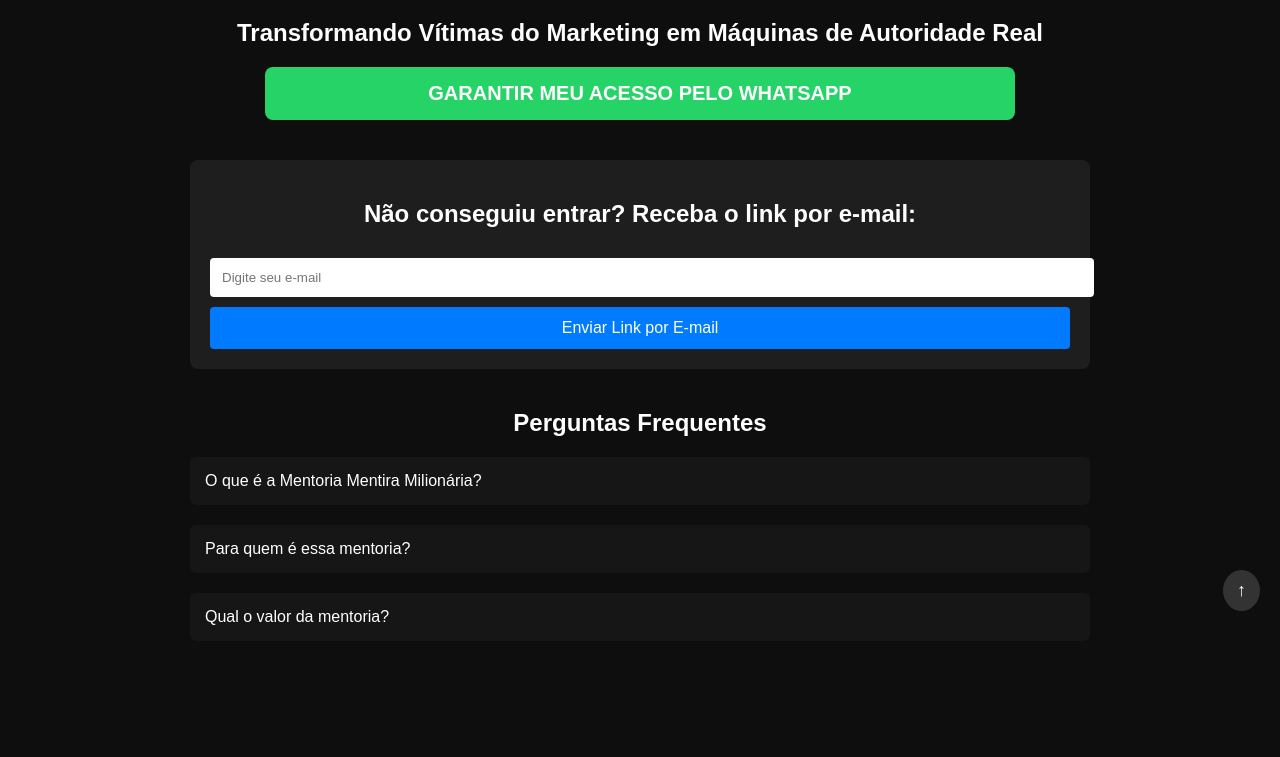
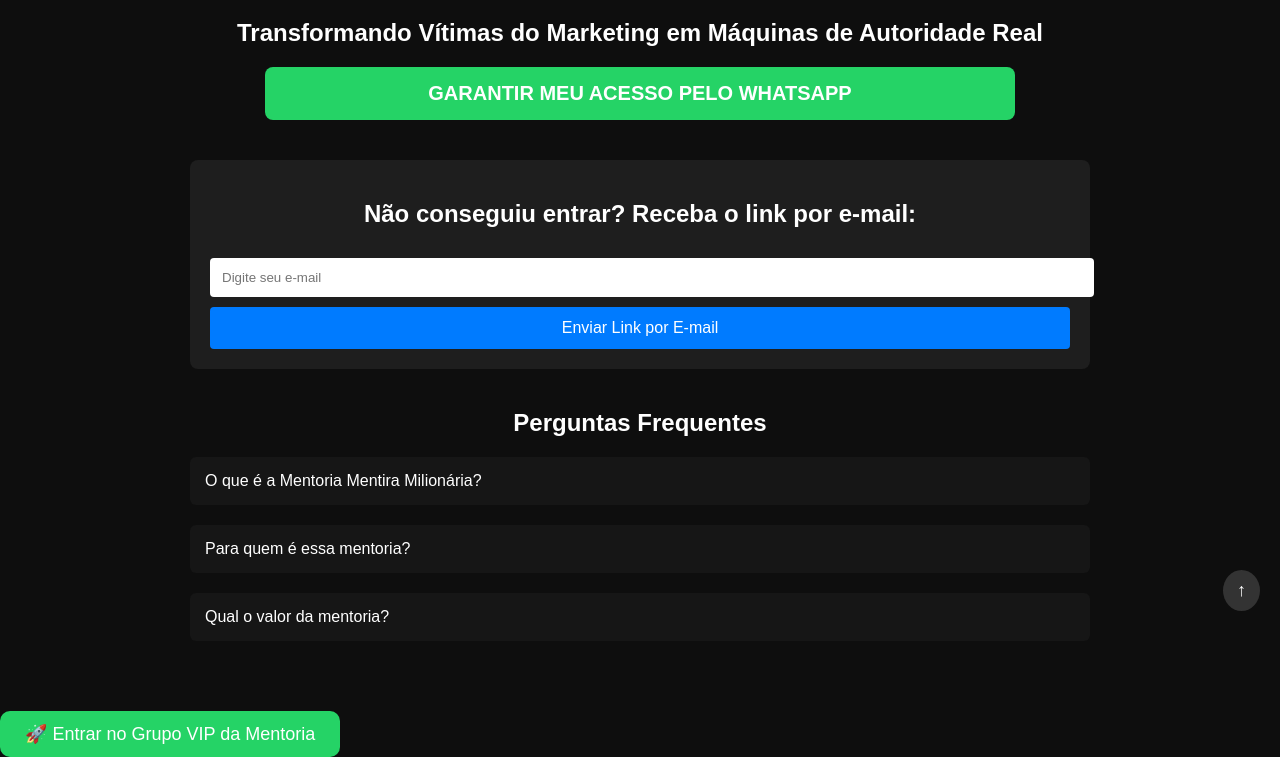
Before and after one commit to mentiramilionaria/Mentira-milion-ria-mentoria-, a plain HTML site: page index.html in a window 1280 px wide. Shown: the part 169-926 px from the top of the page. Before the commit the page ends 860 px from the top, so only its background shows below. Drawn offline with Linux system fonts and the light colour scheme.

Commit message:
Update index.html - Adicionada descrição estendida e mensagem de confirmação
Incluído um botão de WhatsApp no final da landing page com convite direto para o Grupo VIP da Mentoria Mentira Milionária. A mensagem já está pré-preenchida para aumentar conversão.

```diff
--- a/index.html
+++ b/index.html
@@ -206,3 +206,9 @@
   </script>
 </body>
 </html>
+<a href="https://wa.me/5534997968526?text=Ol%C3%A1!%20%F0%9F%91%8B%20Vi%20que%20voc%C3%AA%20tem%20interesse%20na%20Mentoria%20Mentira%20Milion%C3%A1ria%20e%20quero%20te%20dar%20as%20boas-vindas.%0A%0AAl%C3%A9m%20da%20mentoria%20completa%2C%20temos%20um%20grupo%20VIP%20exclusivo%20para%20a%20pr%C3%A9-venda%2C%20onde%20voc%C3%AA%20ter%C3%A1%20acesso%20antecipado%20a%20conte%C3%BAdos%20especiais%2C%20b%C3%B4nus%20exclusivos%20e%20suporte%20direto%20comigo%20e%20minha%20equipe.%0A%0AEntrar%20nesse%20grupo%20VIP%20%C3%A9%20uma%20oportunidade%20%C3%BAnica%20para%20come%C3%A7ar%20a%20construir%20sua%20autoridade%20real%20antes%20de%20todo%20mundo%2C%20com%20acompanhamento%20personalizado.%0A%0AQuer%20garantir%20sua%20vaga%20e%20saber%20como%20funciona%20esse%20acesso%20VIP%3F%20Me%20conte%20qual%20seu%20maior%20desafio%20hoje%20no%20marketing%20digital%2C%20quero%20te%20ajudar%20a%20superar!"
+   class="whatsapp-btn"
+   target="_blank"
+   style="display:inline-block;background-color:#25D366;color:white;padding:12px 25px;border-radius:10px;text-decoration:none;font-size:18px;margin-top:20px;">
+   🚀 Entrar no Grupo VIP da Mentoria
+</a>
```
